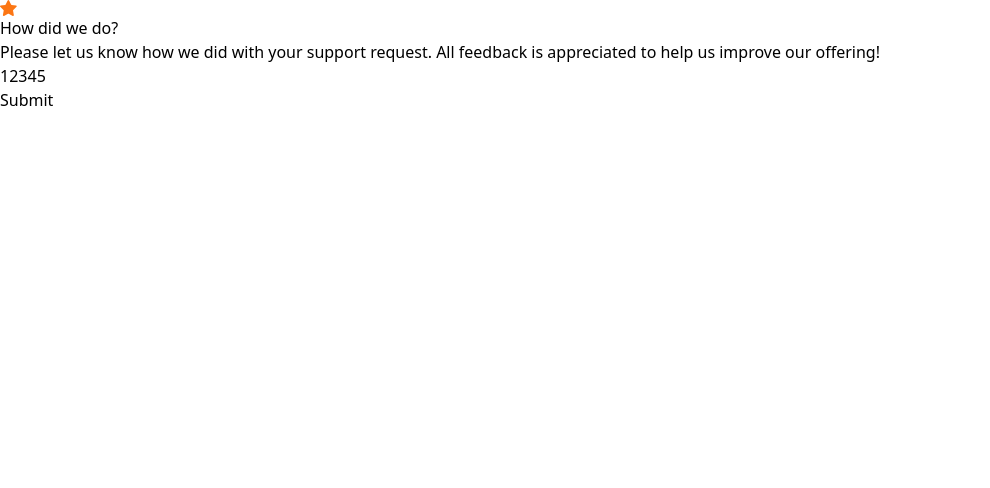
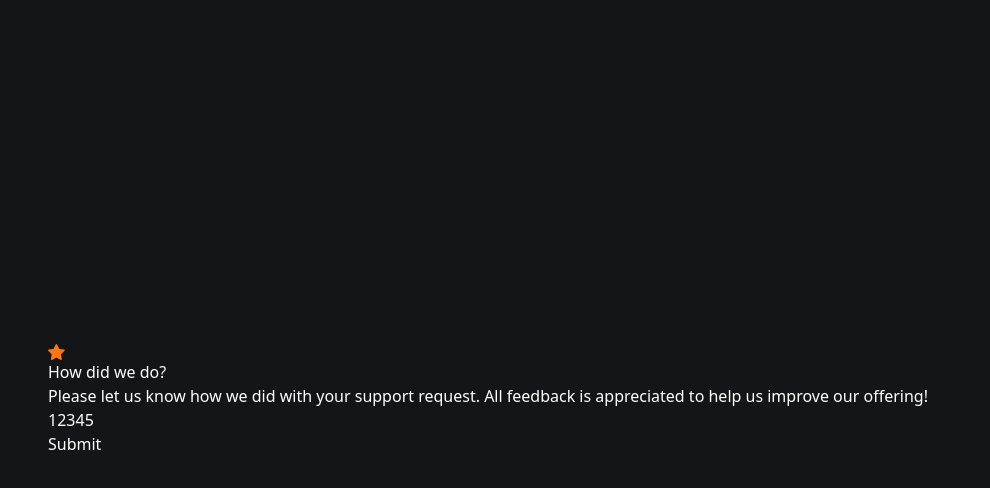
Before and after one commit to Amorim-br/feedback, a React (Vite) app: page / in a window 1280 px wide. Shown: the top 488 px of the page, without its empty margins (0-990 px from the left). Built offline with nearby package versions, Linux system fonts and the light colour scheme.

Commit message:
inicio das estilizacoes com tailwindCSS

```diff
--- a/index.html
+++ b/index.html
@@ -6,7 +6,7 @@
     <meta name="viewport" content="width=device-width, initial-scale=1.0" />
     <title>Feedback</title>
   </head>
-  <body>
+  <body class="bg-very-dark-blue h-svh flex jsutify-center items-center">
     <div id="root"></div>
     <script type="module" src="/src/main.jsx"></script>
   </body>
--- a/src/App.jsx
+++ b/src/App.jsx
@@ -2,7 +2,7 @@
 
 export function App () {
   return (
-    <div>
+    <div className="bg-gradient-dark text-white mx-6 p-6">
       <div>
         <img src={iconStar} alt="icon star" />
       </div>
--- a/src/index.css
+++ b/src/index.css
@@ -1 +1,11 @@
 @import "tailwindcss";
+
+@theme {
+    --color-very-dark-blue: #131518;
+}
+
+@layer utilities {
+    .bg-gradient-dark {
+        background-image: radial-gradient(98.96% at 58% 8%, #232A34 8%, #181E27 100%);
+    }
+}
```
